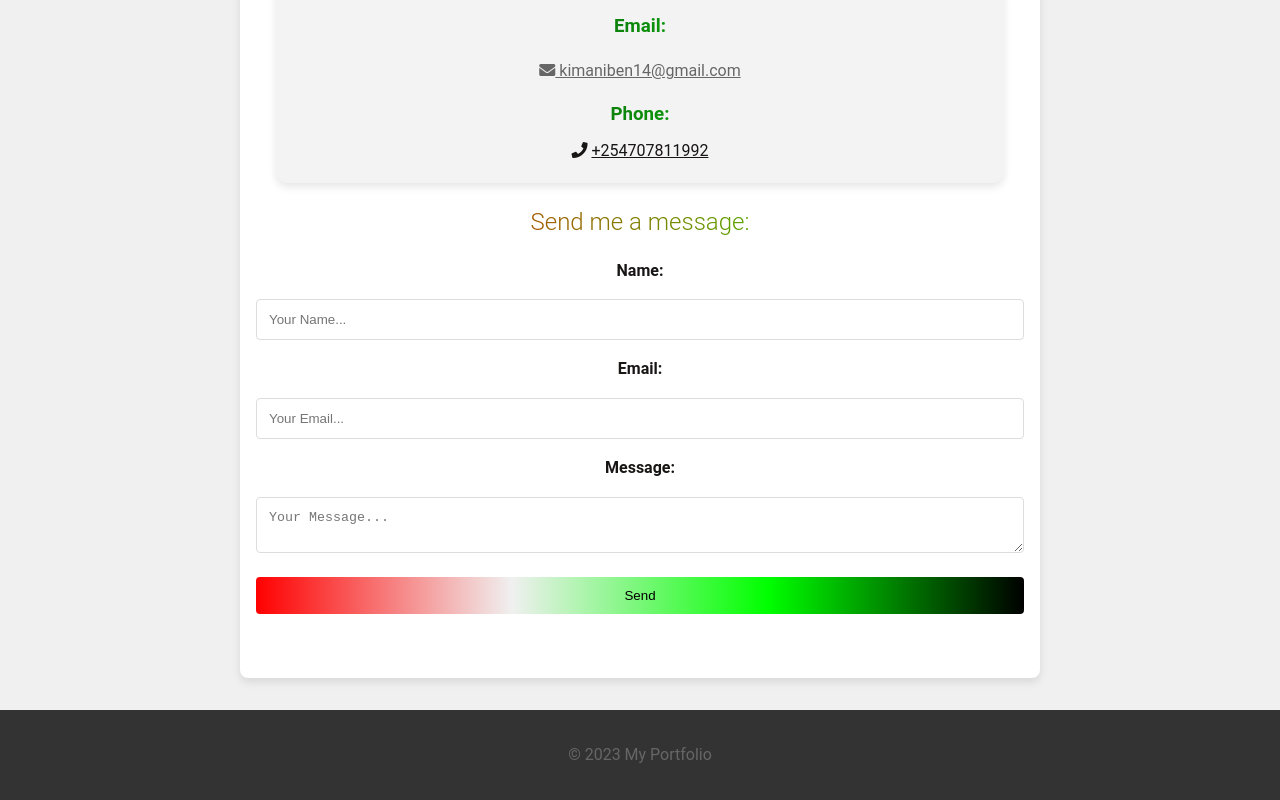
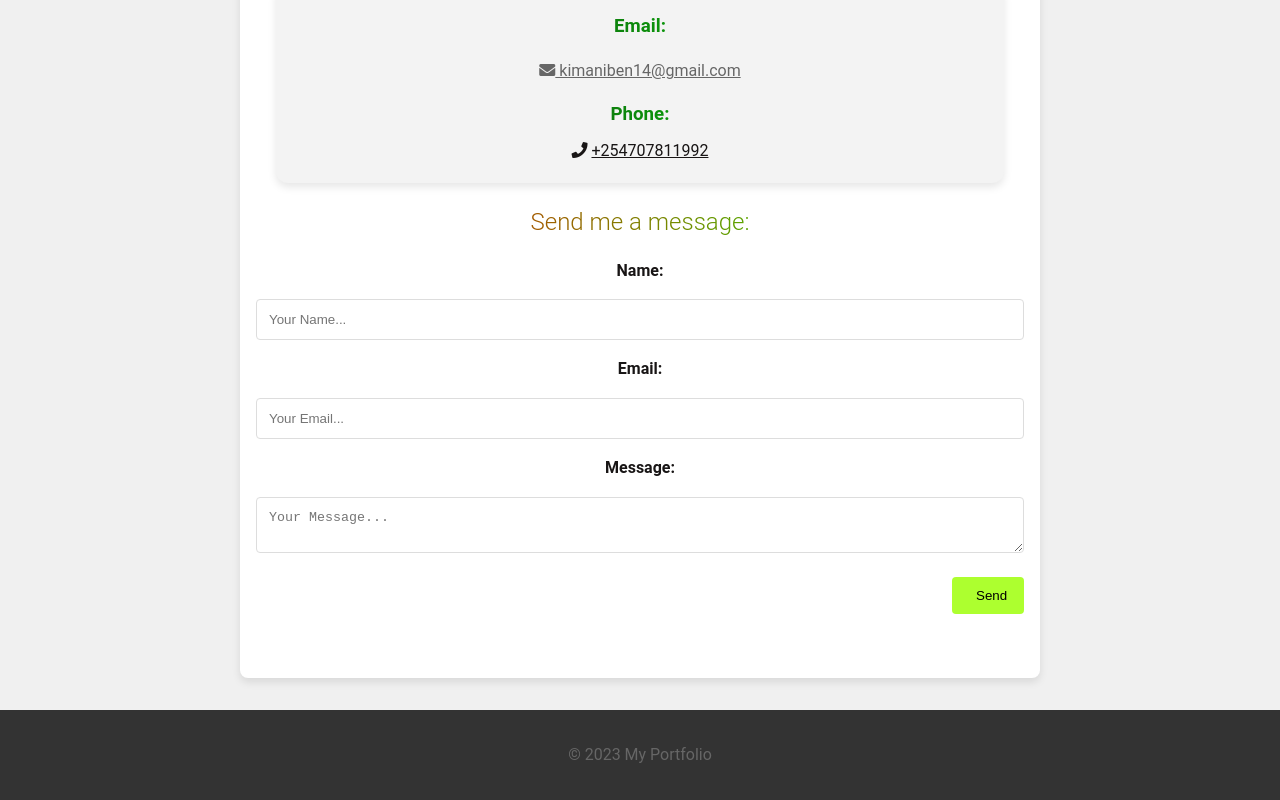
Before and after one commit to Ben1464/Portifolio-react, a React (Create React App) app: page / in a window 1280 px wide. Shown: the part 2034-2834 px from the top of the page. Built offline with nearby package versions, Linux system fonts and the light colour scheme.

Commit message:
button position and color update

```diff
--- a/src/styles/App.css
+++ b/src/styles/App.css
@@ -28,15 +28,19 @@ button {
   padding: 0.7rem 1.5rem;
   border: none;
   border-radius: 4px;
-  background: linear-gradient(to right, #ff0000,#f0f0f0, #00ff00,black);
+  background-color: greenyellow;
   color:Black;
   cursor: pointer;
   transition: background-color 0.3s ease-in-out;
+width: 72px;
+justify-content: center;
+text-align: center;
+margin-left: auto;
 
 }
 
 button:hover {
-  background-color: yellowgreen;
+  background-color: rgb(32, 235, 59);
 }
 
 footer {
```
